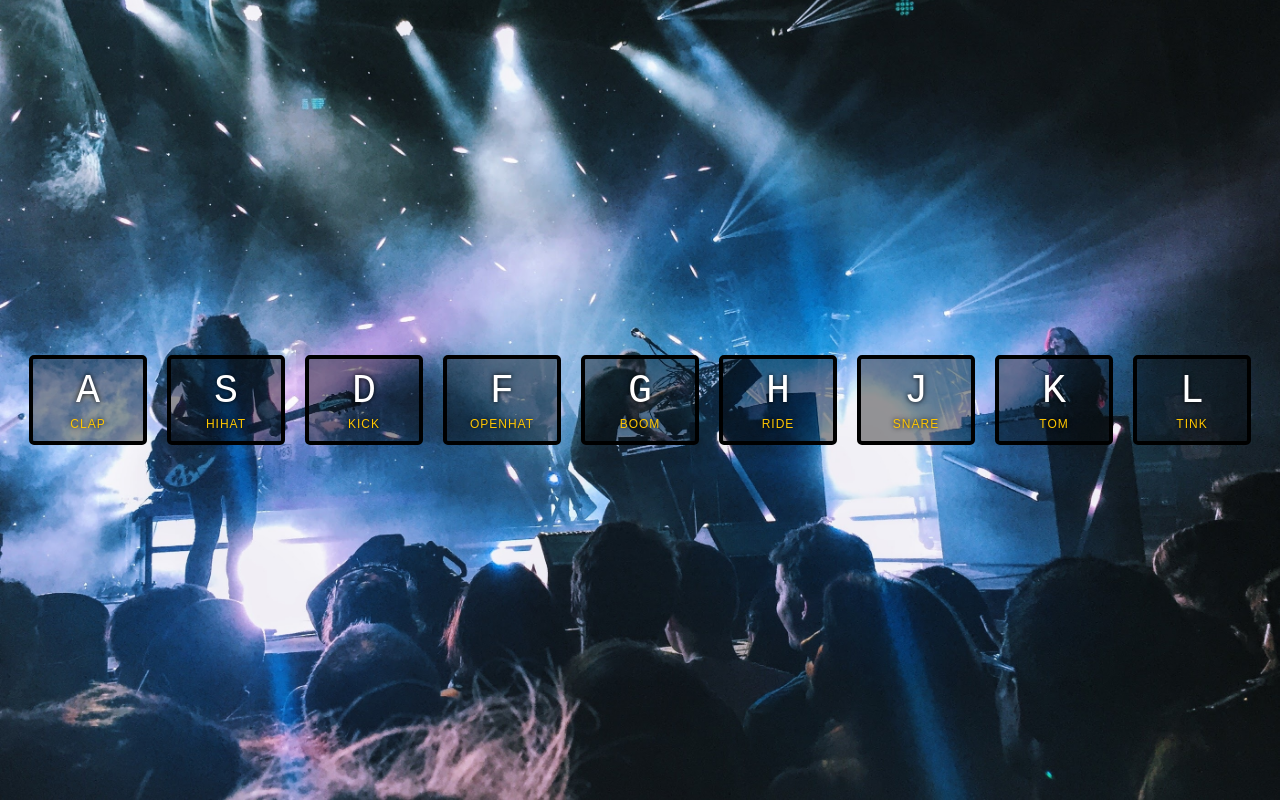
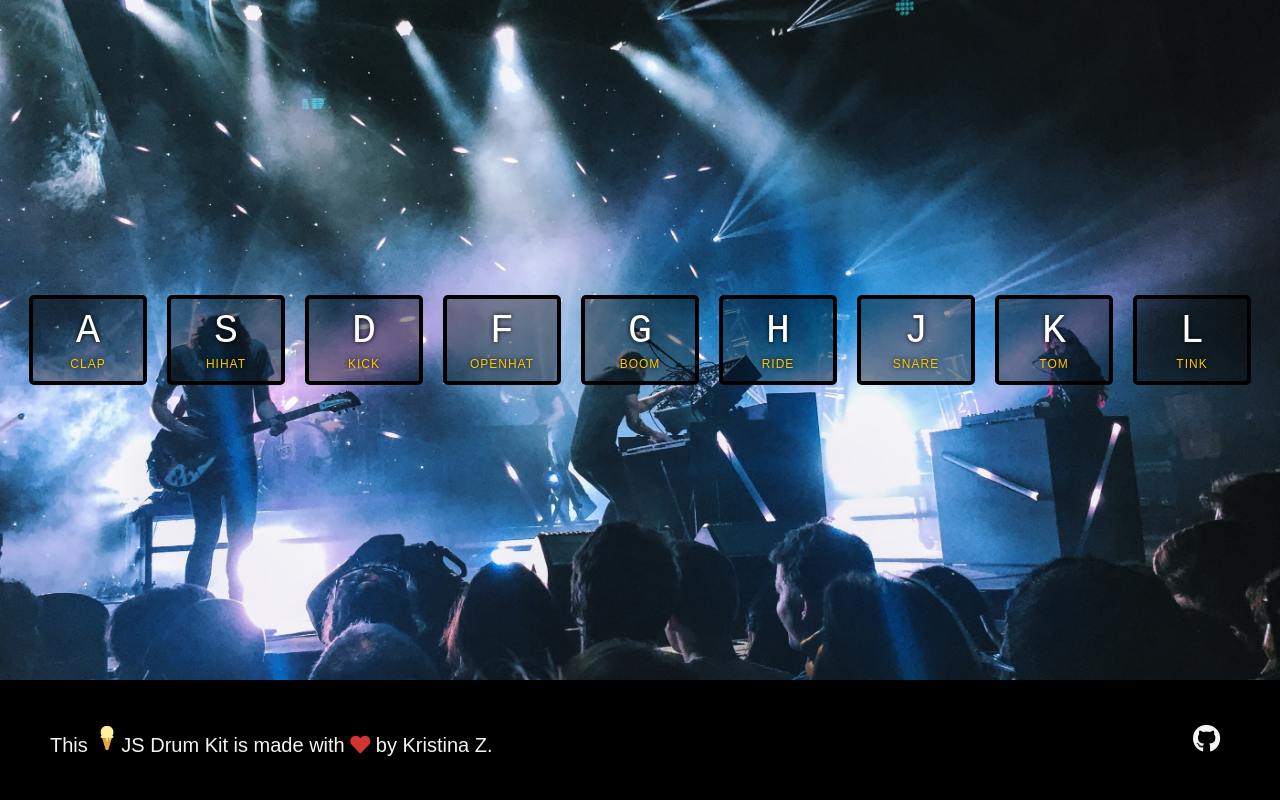
Before and after one commit to Kristy1max/drum-kit, a plain HTML site: page index.html in a window 1280 px wide. Drawn offline with Linux system fonts and the light colour scheme.

Commit message:
footer added

```diff
--- a/index.html
+++ b/index.html
@@ -4,6 +4,15 @@
   <meta charset="UTF-8">
   <title>JS Drum Kit</title>
   <link rel="stylesheet" href="style.css">
+  <!-- Font Awesome -->
+  <link
+      rel="stylesheet"
+      href="https://use.fontawesome.com/releases/v5.13.0/css/all.css"
+      integrity="sha384-Bfad6CLCknfcloXFOyFnlgtENryhrpZCe29RTifKEixXQZ38WheV+i/6YWSzkz3V"
+      crossorigin="anonymous"
+    />
+      <!-- Icons -->
+      <a href="https://icons8.com/icon/01H1lVpWMS7G/kawaii-ice-cream"></a>
 </head>
 <body>
 
@@ -46,6 +55,16 @@
     </div>
   </div>
 
+  <div class="footer">
+    <div class="footer-copyright">
+      This <img class="vanilla-ice-cream-img" src="vanilla-ice-cream.png"/>JS Drum Kit is made with <i class="fas fa-heart"></i> by Kristina Z.
+    </div>
+    <div class="footer-links">
+      <a href="https://github.com/Kristy1max/drum-kit" target="_blank"><i class="fab fa-github"></i></a>
+    </div>
+
+  </div>
+
   <audio data-key="65" src="sounds/clap.wav"></audio>
   <audio data-key="83" src="sounds/hihat.wav"></audio>
   <audio data-key="68" src="sounds/kick.wav"></audio>
--- a/style.css
+++ b/style.css
@@ -13,7 +13,7 @@ body,html {
 .keys {
   display: flex;
   flex: 1;
-  min-height: 100vh;
+  min-height: 85vh;
   align-items: center;
   justify-content: center;
 }
@@ -49,3 +49,45 @@ kbd {
   letter-spacing: .1rem;
   color: #ffc600;
 }
+
+
+/* Footer  */
+
+.footer {
+  background: black;
+  display: flex;
+  align-items: center;
+  justify-content: space-between;
+  height: 15vh;
+  padding: 0px 50px;
+  color: rgba(0,0,0,0.3);
+  font-size: 2rem;
+
+}
+.footer-links {
+  display: flex;
+  align-items: center;
+  font-size: 28px;
+}
+.footer-links a {
+  color: whitesmoke;
+  text-decoration: none;
+  padding: 0px 10px;
+
+}
+.footer-links a:hover {
+  opacity: 1;
+  color: #487DB1;
+}
+.footer .fa-heart {
+  color: #D23333;
+}
+.footer .fa-ice-cream {
+  color: #f9f871;
+}
+.footer-copyright {
+  color: whitesmoke;
+}
+.vanilla-ice-cream-img {
+  width: 28px;
+}
```
Also changed, not shown: vanilla-ice-cream.png (added).
